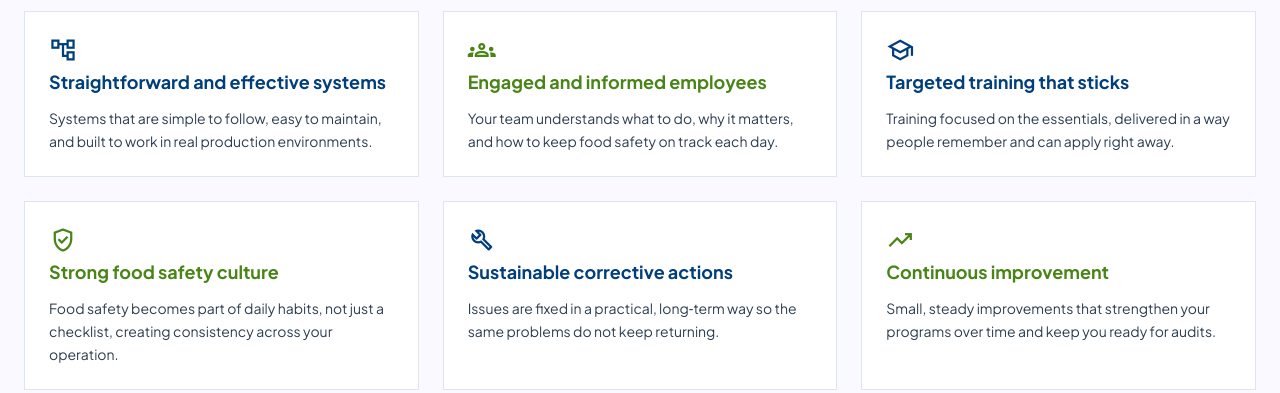
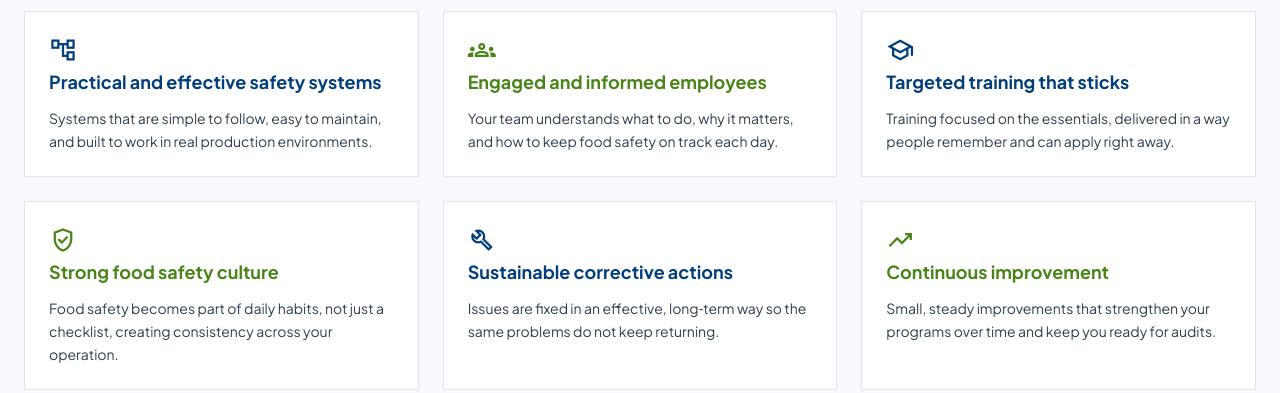
Before and after one commit to metra34/food-safety-simplified, a Next.js app: page / in a window 1280 px wide. Shown: the part 744-1137 px from the top of the page. Built offline with nearby package versions, Linux system fonts and the light colour scheme.

Commit message:
updated notfound, removed bg from logo

```diff
--- a/app/(site)/page.tsx
+++ b/app/(site)/page.tsx
@@ -1,7 +1,7 @@
 import Image from "next/image"
 import Link from "next/link"
 
-import logo from "@/app/assets/logo.png"
+import logo from "@/app/assets/logo-nobg.png"
 import { CardBorderedCorner } from "@/components/cards/card-bordered-corner"
 import { Alert, AlertDescription } from "@/components/ui/alert"
 import { Badge } from "@/components/ui/badge"
--- a/app/not-found.tsx
+++ b/app/not-found.tsx
@@ -1,7 +1,7 @@
 import Image from "next/image"
 import Link from "next/link"
 
-import logo from "./assets/logo.png"
+import logo from "@/app/assets/logo-nobg.png"
 import { Button } from "@/components/ui/button"
 
 export default function NotFound() {
@@ -13,10 +13,10 @@ export default function NotFound() {
         priority
         className="h-auto w-full max-w-xl"
       />
-      <h1 className="text-4xl font-extrabold tracking-tight text-primary z-10 -mt-16">
+      <h1 className="text-4xl font-extrabold tracking-tight text-primary z-10 -mt-14">
         Page Not Found
       </h1>
-      <Button nativeButton={false} variant="link" render={<Link href="/" />}>
+      <Button nativeButton={false} className="text-base" variant="link" render={<Link href="/" />}>
         Back To Home
       </Button>
     </div>
--- a/components/lists/outcomes-grid.tsx
+++ b/components/lists/outcomes-grid.tsx
@@ -6,7 +6,7 @@ import { cn } from "@/lib/utils"
 const outcomes = [
   {
     icon: "account_tree",
-    title: "Straightforward and effective systems",
+    title: "Practical and effective safety systems",
     description:
       "Systems that are simple to follow, easy to maintain, and built to work in real production environments.",
   },
@@ -32,7 +32,7 @@ const outcomes = [
     icon: "build",
     title: "Sustainable corrective actions",
     description:
-      "Issues are fixed in a practical, long‑term way so the same problems do not keep returning.",
+      "Issues are fixed in an effective, long‑term way so the same problems do not keep returning.",
   },
   {
     icon: "trending_up",
```
Also changed, not shown: app/assets/logo-nobg.png (added).
